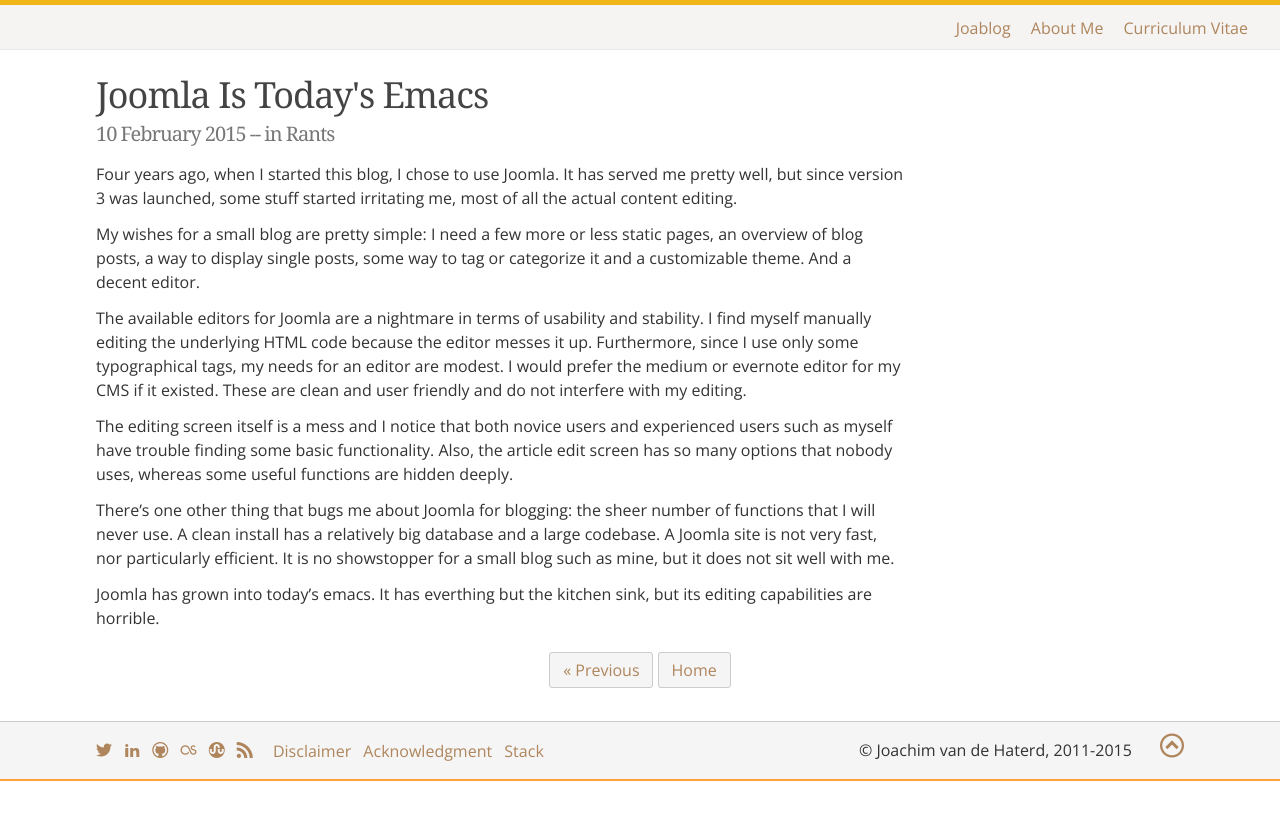
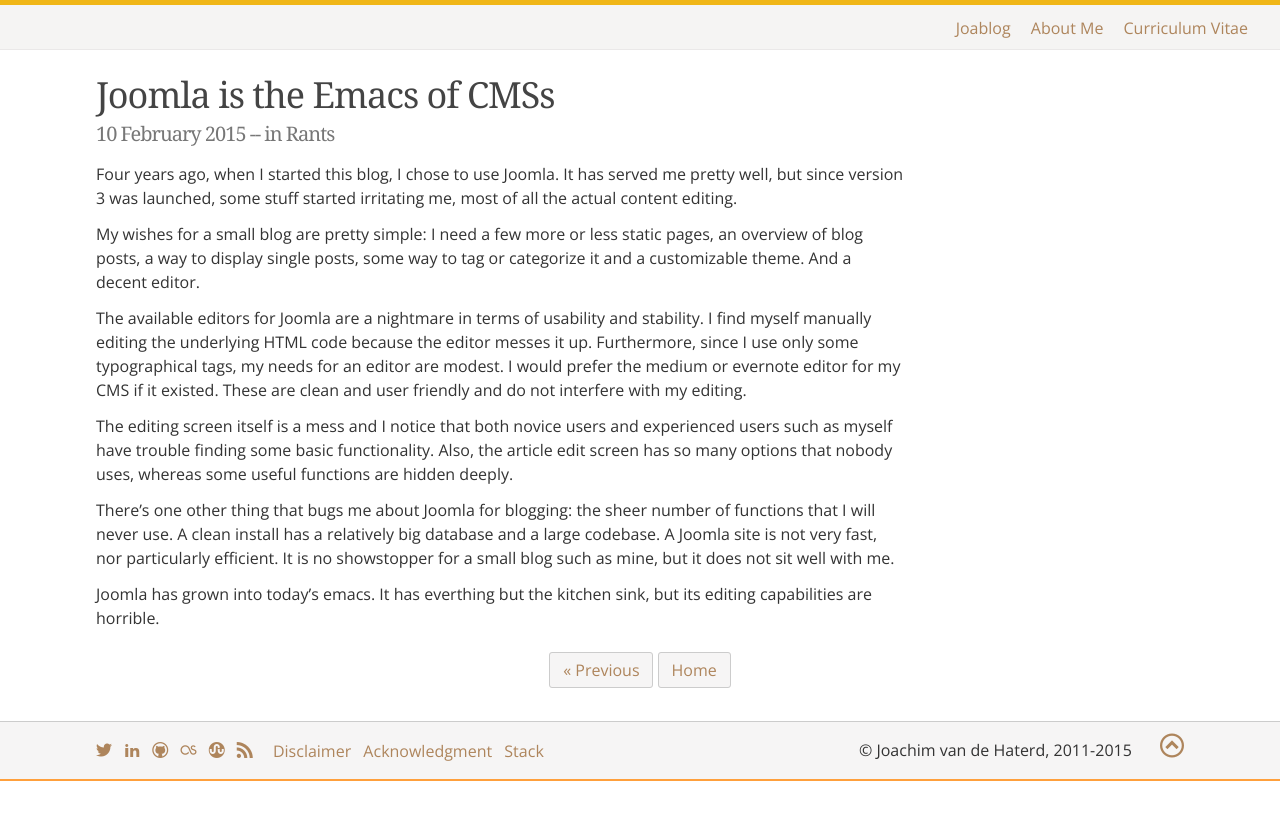
Before and after one commit to derjoachim/derjoachim_nl_v3, a Jekyll site: the page built from _posts/2015-02-10-joomla-is-the-emacs-of-cmss.md, in a window 1280 px wide. Shown: the top 820 px of the page. Built offline with Jekyll 4.4.1, drawn with Linux system fonts in a browser that asks for light colours; Markdown is read by kramdown in place of the engine named in the settings.

Commit message:
Renamed a rant

```diff
--- a/_posts/2015-02-10-joomla-is-todays-emacs.md
+++ b/_posts/2015-02-10-joomla-is-the-emacs-of-cmss.md
@@ -1,5 +1,5 @@
 ---
-title: Joomla Is Today's Emacs
+title: Joomla is the Emacs of CMSs
 author: Joachim van de Haterd
 layout: post
 category: Rants
```
